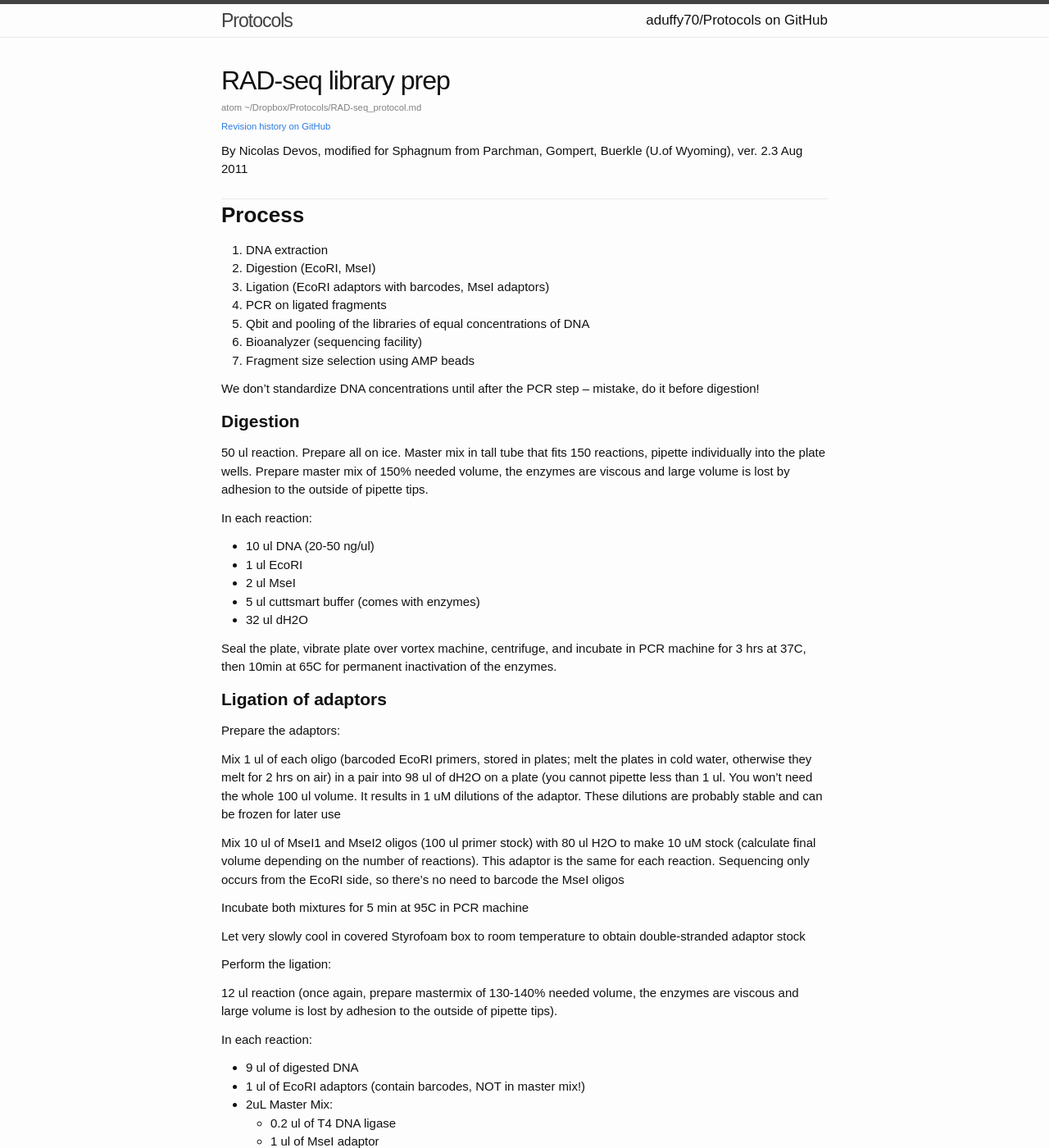
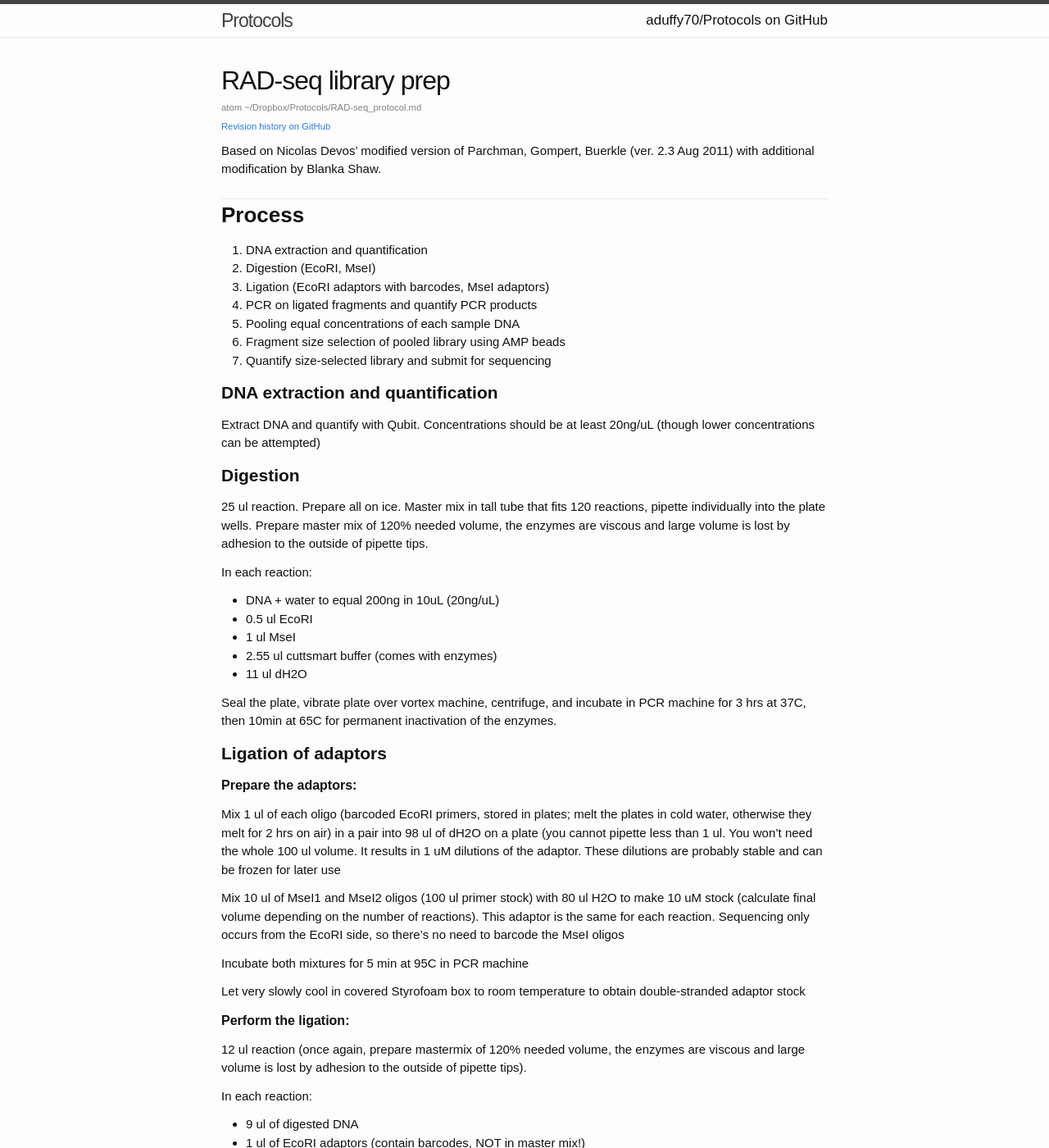
Before and after one commit to aduffy70/Protocols, a Jekyll site: the page built from RAD-seq_protocol.md, in a window 1280 px wide and 1400 px high. Shown: the whole window at 82% size. Built offline with Jekyll 4.4.1, drawn with Linux system fonts in a browser that asks for light colours; some web fonts are replaced; some of the changed text lies outside the part shown.

Commit message:
Adjust to reflect what we have actually been doing: Quantify DNA and use consistent concentrations of each sample at digestion. Do digestion in 25uL reactions but keep the same DNA volume. Make 120% of required volume for master mixes (150% is excessive). We need 100ng DNA per sample in the pooled library, not 10ng. Make it clear the bioanalyzer/gelcut happens at the sequence center, not as part of our process (but still mention it in case we decide to change sequencing centers, so we know to ask for this). Also, the math on PCR master mix was off. I think it originally didn't have DMSO and wasn't adjusted to account for it. Fixed inconsistent spelling of Qubit.

```diff
--- a/RAD-seq_protocol.md
+++ b/RAD-seq_protocol.md
@@ -3,36 +3,38 @@ layout: page
 title: RAD-seq library prep
 categories: protocol
 ---
-By Nicolas Devos, modified for Sphagnum from Parchman, Gompert, Buerkle (U.of Wyoming), ver. 2.3 Aug 2011
+Based on Nicolas Devos' modified version of Parchman, Gompert, Buerkle (ver. 2.3 Aug 2011) with additional modification by Blanka Shaw.
 
 # Process
 
-1. DNA extraction
+1. DNA extraction and quantification
 1. Digestion (EcoRI, MseI)
 1. Ligation (EcoRI adaptors with barcodes, MseI adaptors)
-1. PCR on ligated fragments
-1. Qbit and pooling of the libraries of equal concentrations of DNA
-1. Bioanalyzer (sequencing facility)
-1. Fragment size selection using AMP beads
+1. PCR on ligated fragments and quantify PCR products
+1. Pooling equal concentrations of each sample DNA
+1. Fragment size selection of pooled library using AMP beads
+1. Quantify size-selected library and submit for sequencing
 
-We don’t standardize DNA concentrations until after the PCR step – mistake, do it before digestion!
+## DNA extraction and quantification
+
+Extract DNA and quantify with Qubit. Concentrations should be at least 20ng/uL (though lower concentrations can be attempted)
 
 ## Digestion
 
-50 ul reaction. Prepare all on ice. Master mix in tall tube that fits 150 reactions, pipette individually into the plate wells. Prepare master mix of 150% needed volume, the enzymes are viscous and large volume is lost by adhesion to the outside of pipette tips.
+25 ul reaction. Prepare all on ice. Master mix in tall tube that fits 120 reactions, pipette individually into the plate wells. Prepare master mix of 120% needed volume, the enzymes are viscous and large volume is lost by adhesion to the outside of pipette tips.
 
 In each reaction:
-  * 10 ul DNA (20-50 ng/ul)
-  * 1 ul EcoRI
-  * 2 ul MseI
-  * 5 ul cuttsmart buffer (comes with enzymes)
-  * 32 ul dH2O
+  * DNA + water to equal 200ng in 10uL (20ng/uL)
+  * 0.5 ul EcoRI
+  * 1 ul MseI
+  * 2.55 ul cuttsmart buffer (comes with enzymes)
+  * 11 ul dH2O
 
 Seal the plate, vibrate plate over vortex machine, centrifuge, and incubate in PCR machine for 3 hrs at 37C, then 10min at 65C for permanent inactivation of the enzymes.
 
 ## Ligation of adaptors
 
-Prepare the adaptors:
+### Prepare the adaptors:
 
 Mix 1 ul of each oligo (barcoded EcoRI primers, stored in plates; melt the plates in cold water, otherwise they melt for 2 hrs on air) in a pair into 98 ul of dH2O on a plate (you cannot pipette less than 1 ul. You won’t need the whole 100 ul volume. It results in 1 uM dilutions of the adaptor. These dilutions are probably stable and can be frozen for later use
 
@@ -42,9 +44,9 @@ Incubate both mixtures for 5 min at 95C in PCR machine
 
 Let very slowly cool in covered Styrofoam box to room temperature to obtain double-stranded adaptor stock
 
-Perform the ligation:
+### Perform the ligation:
 
-12 ul reaction (once again, prepare mastermix of 130-140% needed volume, the enzymes are viscous and large volume is lost by adhesion to the outside of pipette tips).
+12 ul reaction (once again, prepare mastermix of 120% needed volume, the enzymes are viscous and large volume is lost by adhesion to the outside of pipette tips).
 
 In each reaction:
   * 9 ul of digested DNA
@@ -59,26 +61,28 @@ Seal the plate, vibrate plate over vortex, centrifuge, and incubate in PCR machi
 
 ## PCR on ligated fragments
 
-Prepare ~110 reactions, calculate Master Mix for 2 tubes, run 2 plates (duplicate, not necessary):
+Prepare a mastermix of 120% needed volume (or optionally, two master mixes for two plates to reduce stochastic pcr variations):
 
 In each reaction:
   * 2uL ligated DNA
   * 18uL Master Mix:
-    * 8.07 ul H2O
+    * 8 ul H2O
     * 4 ul 5x buffer
     * 4 ul dNTPs
     * 0.4 ul MgCl2
-    * 1.33 ul primer mix (primer1 + primer2)
+    * 1.3 ul primer mix (primer1 + primer2)
     * 0.2 ul Taq (iProof)
     * 0.15 ul DMSO
 
 20 ul reaction, in PCR machine: 98C for 30 sec, 30 cycles of: 98C for 20sec, 60C for 30sec, 72C for 40sec, final extension at 72C for 10 min.
 
-Pool the PCR product from the 2 plates together, to minimalize stochastic differences in PCR reactions.
+If two plates, pool the two PCR products for each sample into one.
 
-## QBIT and pooling of the libraries
+Quantify the DNA with Qubit.
 
-Measure the DNA concentration of the PCR product. We want 10 ng of DNA per sample. Pool volume corresponding to 10 ng from each well (usually 3-7ul).
+## Pooling equal concentrations of each sample DNA
+
+We want 100 ng of DNA per sample. Pool volume corresponding to 100 ng from each well (usually 3-7ul). Lower concentration PCR products can be attempted at risk of reduced reads.
 
 ## Fragment size selection
 
@@ -112,6 +116,10 @@ Keep the tubes on the magnetic stand. Add 200 ul of 80% ethanol in each tube wit
 
 Add 20 ul of DEPC water (or resuspension buffer) to each well, run it over the beads but don’t touch them. Pipette over the beads until they resuspend, and pipette up and down 10 times to mix well. Incubate for 2 min at room temp.
 
-Place tubes on magnetic stand for 5 min. Then carefully transfer 17.5 ul of clear supernatant to labeled tube. Measure concentration on Qubit. Submit for qPCR/bioanalyzer. It may require additional gel cut for better size selection. However, size selecting on gel without the bead cleaning seem to not be sufficient.
+Place tubes on magnetic stand for 5 min. Then carefully transfer 17.5 ul of clear supernatant to labeled tube.
+
+Measure concentration on Qubit.
+
+Submit for sequencing. The sequencing center will use qPCR/bioanalyzer to determine if additional size selection or cleaning is necessary and process as needed. It may require additional gel cut for better size selection. However, size selecting on gel without the bead cleaning seem to not be sufficient.
 
 # Recipes
```
